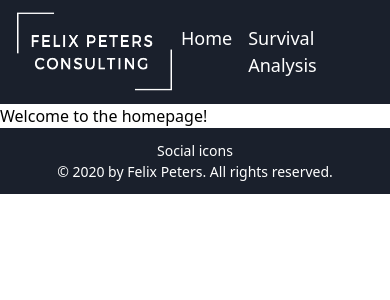
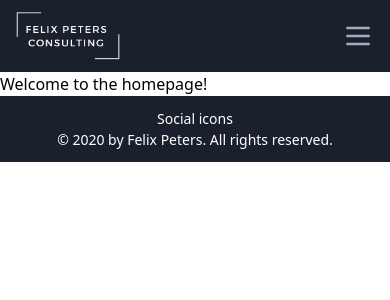
Before and after one commit to felixpeters/xai-ui, a React (Create React App) app: page / in a window 390 px wide. Shown: the top 300 px of the page. Built offline with nearby package versions, Linux system fonts and the light colour scheme.

Commit message:
add responsive navbar

```diff
--- a/src/App.js
+++ b/src/App.js
@@ -1,4 +1,4 @@
-import React from 'react';
+import React, { useState } from 'react';
 import {
   BrowserRouter as Router,
   Switch,
@@ -11,15 +11,29 @@ import './App.css';
 
 const App = () => {
 
+  const [isOpen, toggleOpen] = useState(false);
+
   return (
       <Router>
-        <header class="bg-gray-900 flex justify-between items-center px-4 py-3">
-          <div class="text-white text-3xl font-medium">
-            <img src="./fpc_logo.png" class="h-20" alt=""/>
+        <header className="bg-gray-900 md:flex md:justify-between md:items-center md:px-4 md:py-3">
+          <div className="flex items-center justify-between px-4 py-3 md:p-0">
+            <div>
+              <img src="./fpc_logo.png" className="h-12 md:h-20" alt="Felix Peters Consulting"/>
+            </div>
+            <div className="md:hidden">
+              <button onClick={() => toggleOpen(!isOpen)} type="button" className="block text-gray-500 hover:text-white focus:text-white focus:outline-none">
+                <svg className="h-8 w-8 fill-current" viewBox="0 0 24 24">
+                  {isOpen
+                    ? <path path fillRule="evenodd" d="M18.278 16.864a1 1 0 0 1-1.414 1.414l-4.829-4.828-4.828 4.828a1 1 0 0 1-1.414-1.414l4.828-4.829-4.828-4.828a1 1 0 0 1 1.414-1.414l4.829 4.828 4.828-4.828a1 1 0 1 1 1.414 1.414l-4.828 4.829 4.828 4.828z"/>
+                    : <path fillRule="evenodd" d="M4 5h16a1 1 0 0 1 0 2H4a1 1 0 1 1 0-2zm0 6h16a1 1 0 0 1 0 2H4a1 1 0 0 1 0-2zm0 6h16a1 1 0 0 1 0 2H4a1 1 0 0 1 0-2z"/>
+                  }
+                </svg>
+              </button>
+            </div>
           </div>
-          <nav className="flex">
-            <Link to="/" className="text-lg text-white rounded px-2 py-1 hover:bg-gray-800">Home</Link>
-            <Link to="/survival" className="text-lg text-white rounded px-2 py-1 hover:bg-gray-800">Survival Analysis</Link>
+          <nav className={`${isOpen ? 'block' : 'hidden'} px-2 pb-4 pt-2 md:flex md:p-0`}>
+            <Link to="/" className="block text-lg text-white rounded px-2 py-1 hover:bg-gray-800">Home</Link>
+            <Link to="/survival" className="block mt-1 text-lg text-white rounded px-2 py-1 hover:bg-gray-800 md:mt-0">Survival Analysis</Link>
           </nav>
         </header>
         <Switch>
@@ -30,9 +44,9 @@ const App = () => {
             <Home />
           </Route>
         </Switch>
-        <footer class="bg-gray-900 flex flex-col md:flex-row md:justify-between items-center px-4 py-3">
-          <div class="text-white text-sm font-thin">Social icons</div>
-          <div class="text-white text-sm font-thin">&copy; 2020 by Felix Peters. All rights reserved.</div>
+        <footer className="bg-gray-900 flex flex-col md:flex-row md:justify-between items-center px-4 py-3">
+          <div className="text-white text-sm font-thin">Social icons</div>
+          <div className="text-white text-sm font-thin">&copy; 2020 by Felix Peters. All rights reserved.</div>
         </footer>
       </Router>
   );
```
